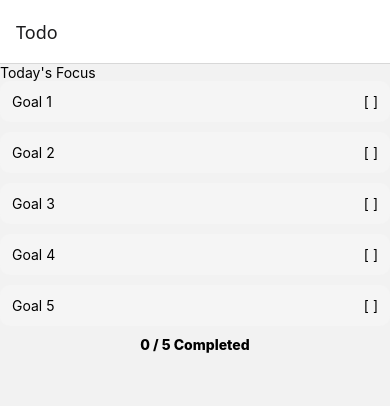
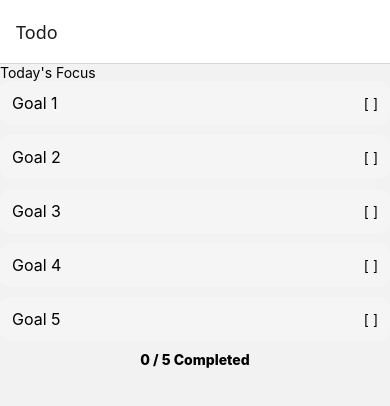
Before and after one commit to Sanjay17u/RNFirebaseTodo, a React Native app: screen /Todo in a window 390 px wide. Shown: the top 406 px of the page. Built offline with nearby package versions, Linux system fonts and the light colour scheme.

Commit message:
Task Build

```diff
--- a/src/screens/TodoScreen.tsx
+++ b/src/screens/TodoScreen.tsx
@@ -1,92 +1,195 @@
-import React, { useState } from 'react'
+import React, { useState, useEffect } from 'react'
 import { Text, View, TextInput, Pressable, StyleSheet } from 'react-native'
+import AsyncStorage from '@react-native-async-storage/async-storage'
 
 
 function TodoScreen() {
 
-    const [goal1, setGoal1] = useState('')
-    const [goal2, setGoal2] = useState('')
-    const [goal3, setGoal3] = useState('')
-    const [goal4, setGoal4] = useState('')
-    const [goal5, setGoal5] = useState('')
+    const [isLoaded, setIsLoaded] = useState(false)
 
+    const [goals, setGoals] = useState({
+        goal1: '',
+        goal2: '',
+        goal3: '',
+        goal4: '',
+        goal5: ''
+    })
 
-    const [goal1Completed, setGoal1Completed] = useState(false)
-    const [goal2Completed, setGoal2Completed] = useState(false)
-    const [goal3Completed, setGoal3Completed] = useState(false)
-    const [goal4Completed, setGoal4Completed] = useState(false)
-    const [goal5Completed, setGoal5Completed] = useState(false)
+    const [completed, setCompleted] = useState({
+        goal1: false,
+        goal2: false,
+        goal3: false,
+        goal4: false,
+        goal5: false
+    })
 
 
     const completedCount =
-  (goal1Completed ? 1 : 0) +
-  (goal2Completed ? 1 : 0) +
-  (goal3Completed ? 1 : 0) +
-  (goal4Completed ? 1 : 0) +
-  (goal5Completed ? 1 : 0)
+        (completed.goal1 ? 1 : 0) +
+        (completed.goal2 ? 1 : 0) +
+        (completed.goal3 ? 1 : 0) +
+        (completed.goal4 ? 1 : 0) +
+        (completed.goal5 ? 1 : 0)
+
+    const allGoalsFilled =
+        goals.goal1.trim() !== '' &&
+        goals.goal2.trim() !== '' &&
+        goals.goal3.trim() !== '' &&
+        goals.goal4.trim() !== '' &&
+        goals.goal5.trim() !== ''
+
+
+    useEffect(() => {
+        if (!isLoaded) return
+
+        const saveData = async () => {
+            const data = {
+                goals,
+                completed
+            }
+
+            await AsyncStorage.setItem('todoData', JSON.stringify(data))
+        }
+
+        saveData()
+    }, [goals, completed, isLoaded])
+
+
+
+    useEffect(() => {
+        const loadData = async () => {
+            const data = await AsyncStorage.getItem('todoData')
+
+            if (data !== null) {
+                const parsed = JSON.parse(data)
+
+                setGoals(parsed.goals)
+                setCompleted(parsed.completed)
+            }
+
+            setIsLoaded(true)
+        }
+
+        loadData()
+    }, [])
 
     return (
-        <>
+
         <View>
             <Text>Today's Focus</Text>
             <View style={Styles.goalRow}>
 
                 <TextInput
-                        value={goal1}
-                        onChangeText={setGoal1}
+                    value={goals.goal1}
+                    onChangeText={(text) =>
+                        setGoals({ ...goals, goal1: text })
+                    }
+                    style={Styles.input}
+                    editable={!completed.goal1}
                     placeholder="Goal 1"
                 />
 
-                    <Pressable onPress={() => setGoal1Completed(!goal1Completed)}>
-                        <Text>{goal1Completed ? "✓" : "[ ]"}</Text>
+                <Pressable onPress={() => {
+                    if (allGoalsFilled) {
+                        setCompleted({
+                            ...completed,
+                            goal1: !completed.goal1
+                        })
+                    }
+                }}>
+                    <Text>{completed.goal1 ? "✓" : "[ ]"}</Text>
                 </Pressable>
             </View>
             <View style={Styles.goalRow}>
 
                 <TextInput
-                        value={goal2}
-                        onChangeText={setGoal2}
+                    value={goals.goal2}
+                    style={Styles.input}
+                    onChangeText={(text) =>
+                        setGoals({ ...goals, goal2: text })
+                    }
+                    editable={!completed.goal2}
                     placeholder="Goal 2"
                 />
 
-                    <Pressable onPress={() => setGoal2Completed(!goal2Completed)}>
-                        <Text>{goal2Completed ? "✓" : "[ ]"}</Text>
+                <Pressable onPress={() => {
+                    if (allGoalsFilled) {
+                        setCompleted({
+                            ...completed,
+                            goal2: !completed.goal2
+                        })
+                    }
+                }}>
+                    <Text>{completed.goal2 ? "✓" : "[ ]"}</Text>
                 </Pressable>
             </View>
             <View style={Styles.goalRow}>
 
                 <TextInput
-                        value={goal3}
-                        onChangeText={setGoal3}
+                    value={goals.goal3}
+                    style={Styles.input}
+                    onChangeText={(text) =>
+                        setGoals({ ...goals, goal3: text })
+                    }
+                    editable={!completed.goal3}
                     placeholder="Goal 3"
                 />
 
-                    <Pressable onPress={() => setGoal3Completed(!goal3Completed)}>
-                        <Text>{goal3Completed ? "✓" : "[ ]"}</Text>
+                <Pressable onPress={() => {
+                    if (allGoalsFilled) {
+                        setCompleted({
+                            ...completed,
+                            goal3: !completed.goal3
+                        })
+                    }
+                }}>
+                    <Text>{completed.goal3 ? "✓" : "[ ]"}</Text>
                 </Pressable>
             </View>
             <View style={Styles.goalRow}>
 
                 <TextInput
-                        value={goal4}
-                        onChangeText={setGoal4}
+                    value={goals.goal4}
+                    style={Styles.input}
+                    onChangeText={(text) =>
+                        setGoals({ ...goals, goal4: text })
+                    }
+                    editable={!completed.goal4}
                     placeholder="Goal 4"
                 />
 
-                    <Pressable onPress={() => setGoal4Completed(!goal4Completed)}>
-                        <Text>{goal4Completed ? "✓" : "[ ]"}</Text>
+                <Pressable onPress={() => {
+                    if (allGoalsFilled) {
+                        setCompleted({
+                            ...completed,
+                            goal4: !completed.goal4
+                        })
+                    }
+                }}>
+                    <Text>{completed.goal4 ? "✓" : "[ ]"}</Text>
                 </Pressable>
             </View>
             <View style={Styles.goalRow}>
 
                 <TextInput
-                        value={goal5}
-                        onChangeText={setGoal5}
+                    value={goals.goal5}
+                    style={Styles.input}
+                    onChangeText={(text) =>
+                        setGoals({ ...goals, goal5: text })
+                    }
+                    editable={!completed.goal5}
                     placeholder="Goal 5"
                 />
 
-                    <Pressable onPress={() => setGoal5Completed(!goal5Completed)}>
-                        <Text>{goal5Completed ? "✓" : "[ ]"}</Text>
+                <Pressable onPress={() => {
+                    if (allGoalsFilled) {
+                        setCompleted({
+                            ...completed,
+                            goal5: !completed.goal5
+                        })
+                    }
+                }}>
+                    <Text>{completed.goal5 ? "✓" : "[ ]"}</Text>
                 </Pressable>
             </View>
 
@@ -94,7 +197,6 @@ function TodoScreen() {
 
             <Text style={Styles.TotalCount}>{completedCount} / 5 Completed</Text>
         </View>
-        </>
     )
 }
 
```
Also changed, not shown: package.json (+4 -3 lines), 1 other file (tests, documents, lock files or other folders). Lines whose indentation alone changed are shown as unchanged.
